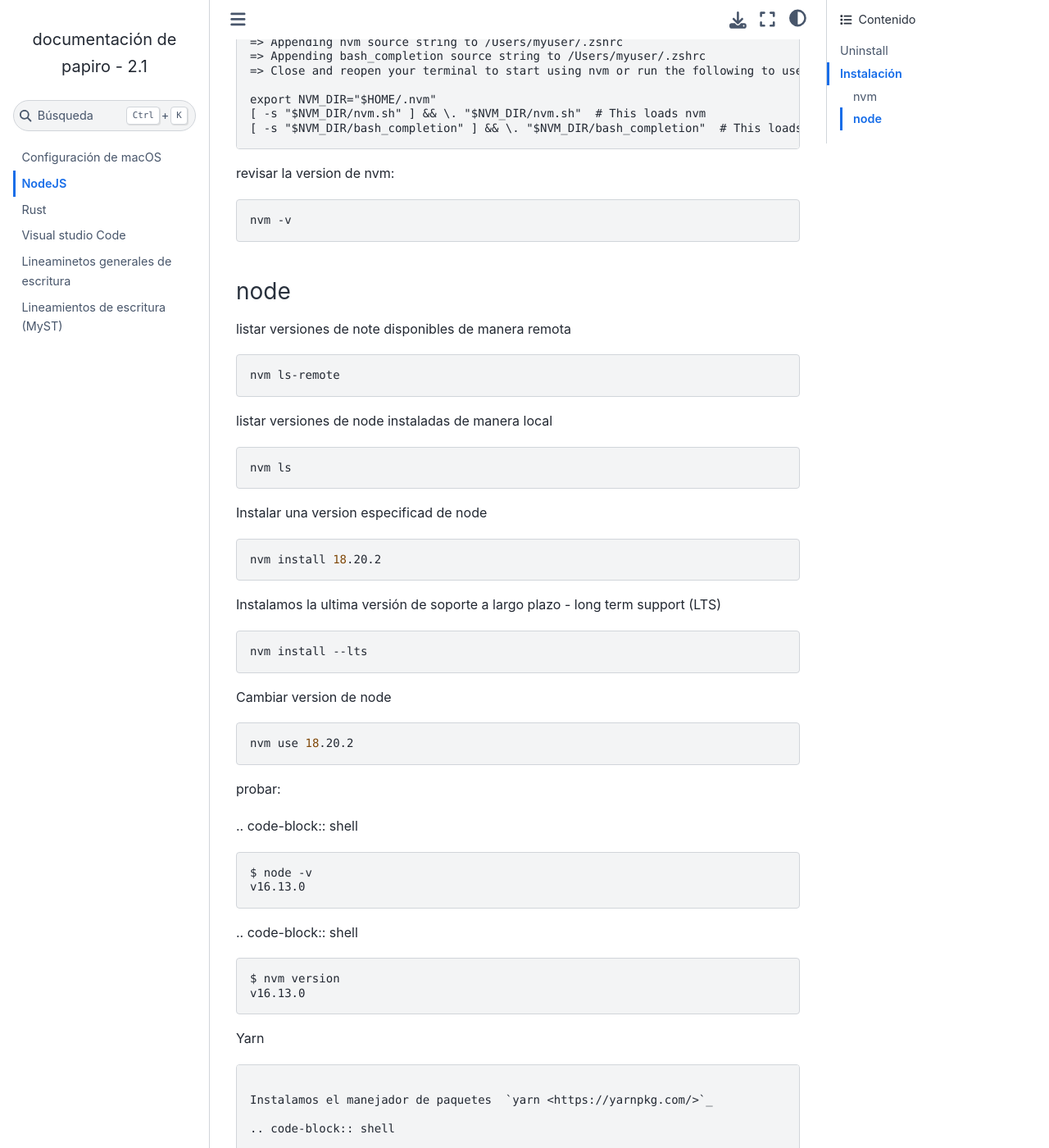
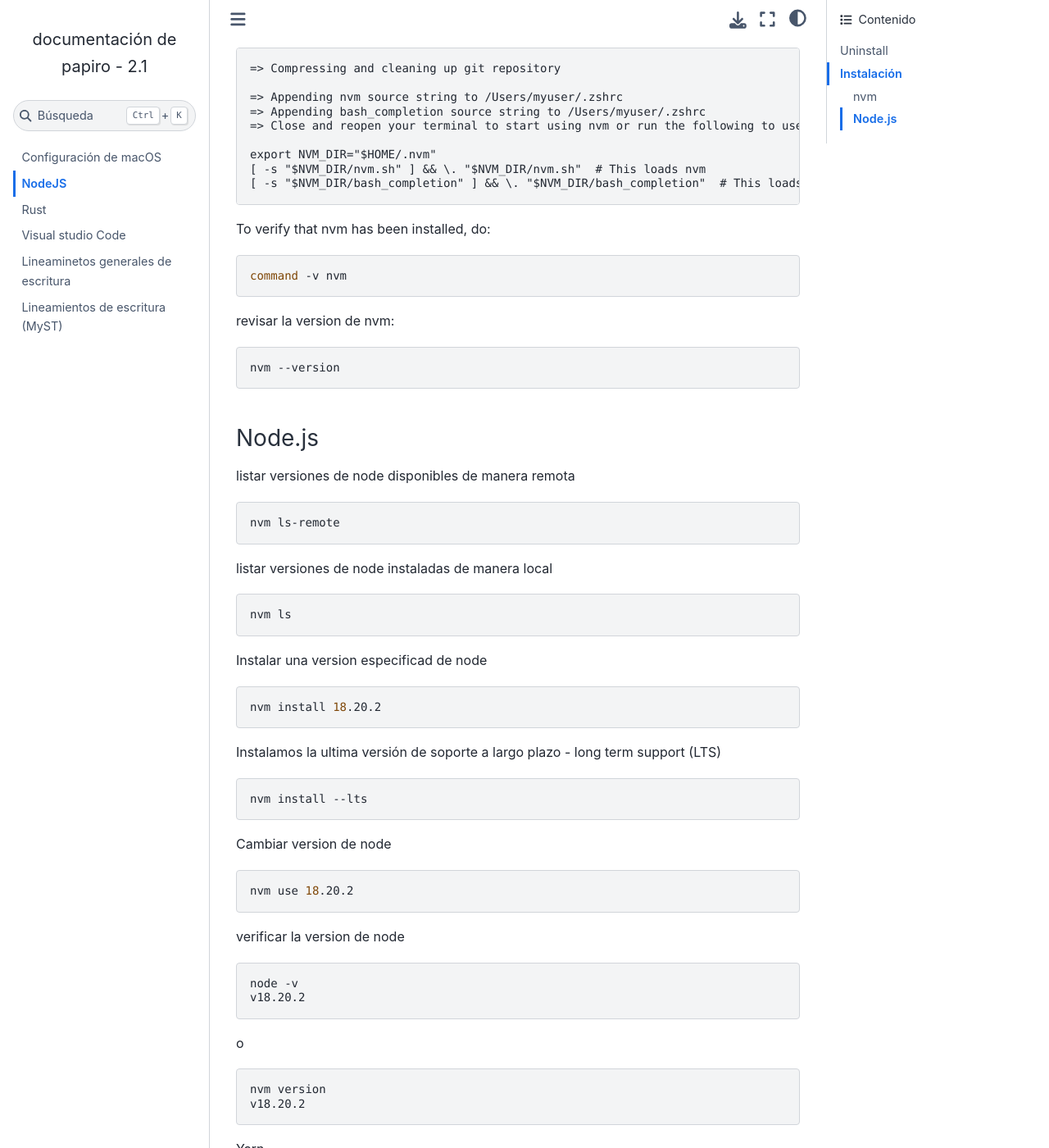
Before and after one commit to gil-cano/papiro, a Sphinx documentation site: the page built from docs/node.md, in a window 1280 px wide and 1400 px high, scrolled down 824 px. Shown: the whole window at 82% size. Built offline with Sphinx 7.4.7 and the Sphinx Book theme 1.1.4, drawn with Linux system fonts in a browser that asks for light colours.

Commit message:
upodate docs

````diff
--- a/docs/node.md
+++ b/docs/node.md
@@ -8,6 +8,10 @@
 
 ```shell
 rm -rf "$NVM_DIR"
+```
+
+```shell
+rm -rf .npm
 ```
 
 Editamos ~/.zshrc y borramos las lineas:
@@ -40,15 +44,21 @@
 [ -s "$NVM_DIR/bash_completion" ] && \. "$NVM_DIR/bash_completion"  # This loads nvm bash_completion
 ```
 
+To verify that nvm has been installed, do:
+
+```shell
+command -v nvm
+```
+
 revisar la version de nvm:
 
 ```shell
-nvm -v
+nvm --version
 ```
 
-### node
+### Node.js
 
-listar versiones de note disponibles de manera remota
+listar versiones de node disponibles de manera remota
 
 ```shell
 nvm ls-remote
@@ -78,17 +88,19 @@
 nvm use 18.20.2
 ```
 
-probar:
+verificar la version de node
 
-.. code-block:: shell
+```console
+node -v
+v18.20.2
+```
 
-    $ node -v
-    v16.13.0
+o
 
-.. code-block:: shell
-
-    $ nvm version
-    v16.13.0
+```console
+nvm version
+v18.20.2
+```
 
 
 Yarn
````
Also changed, not shown: docs/MacConfig.md (+6 -4 lines).
